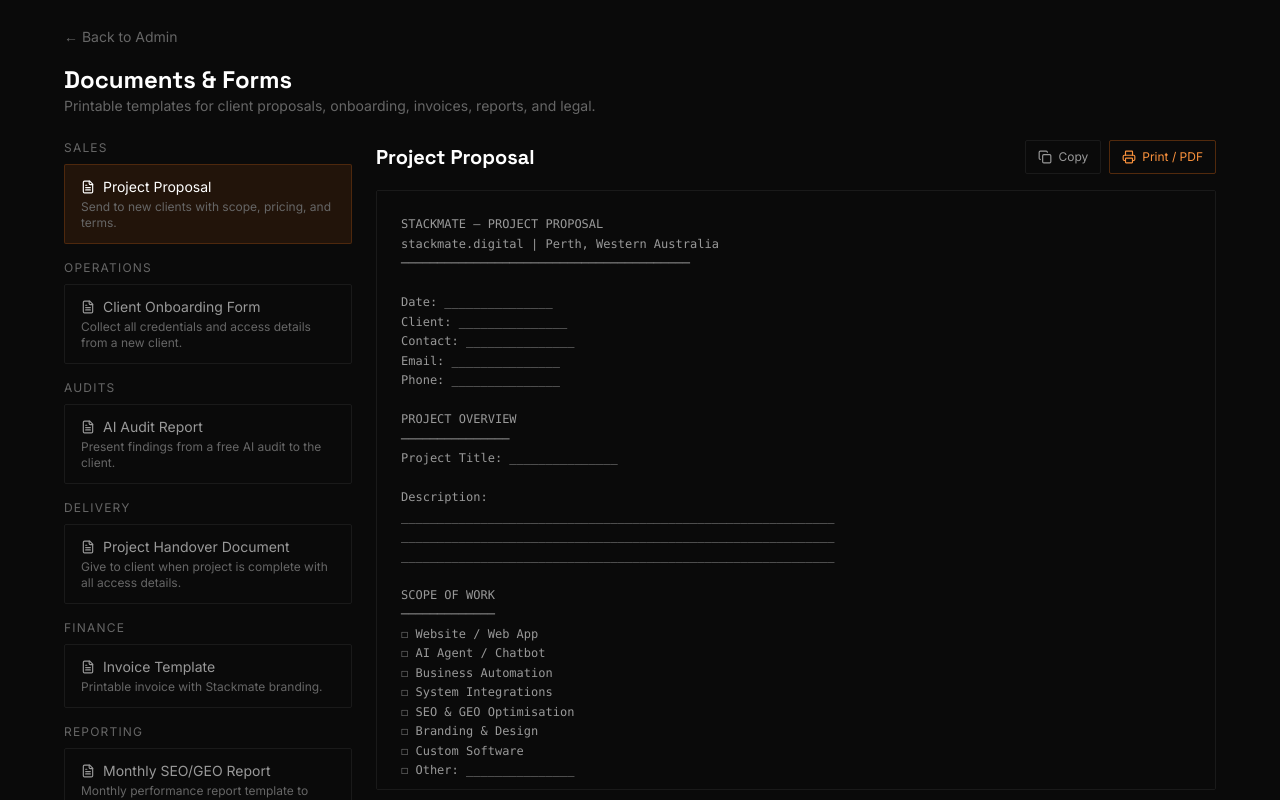
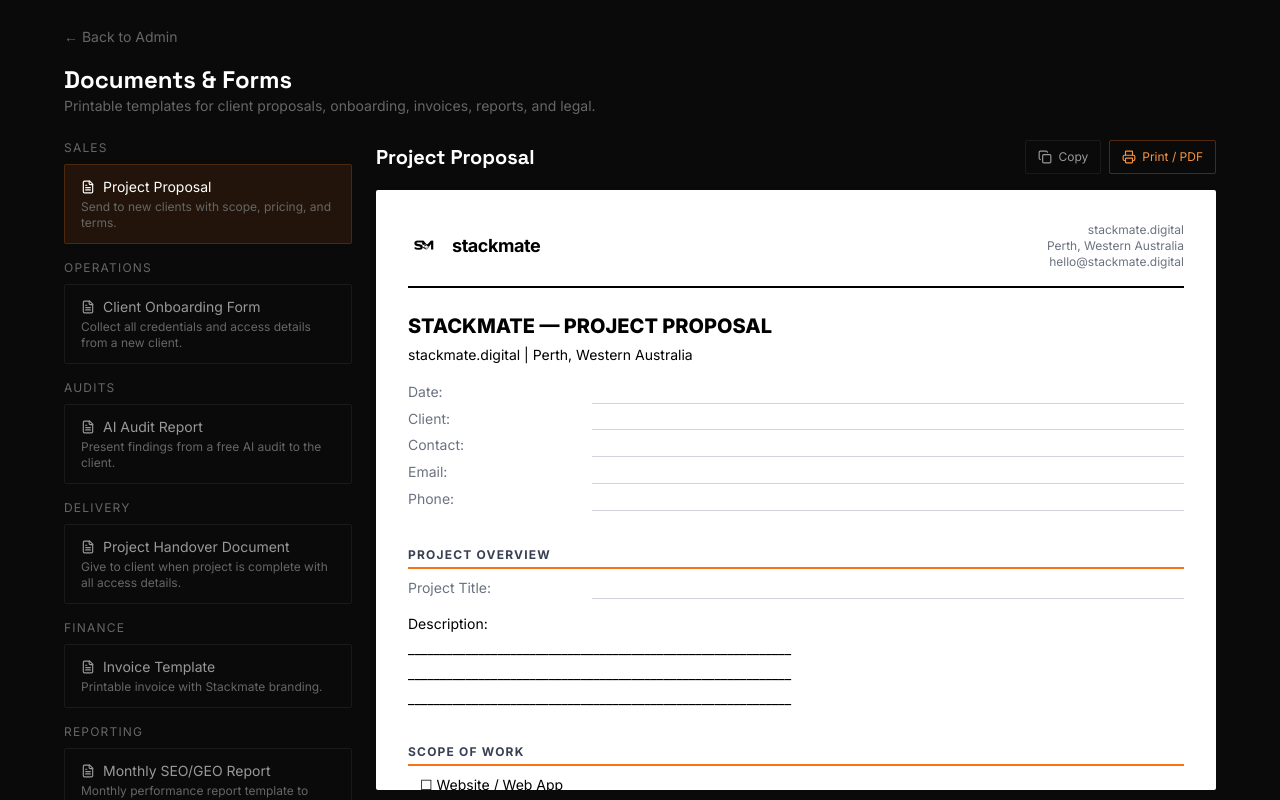
Before and after one commit to flinchify/stackmate, a Next.js app: page /admin/documents in a window 1280 px wide. Both pictures are taken after a click on the button 208 px from the left and 204 px from the top of the page. Shown: the top 800 px of the page. Built offline with nearby package versions, Linux system fonts and the light colour scheme.

Commit message:
feat: professional document styling - logo header, Word-doc layout, styled print/PDF output

```diff
--- a/app/admin/documents/page.tsx
+++ b/app/admin/documents/page.tsx
@@ -541,12 +541,54 @@
   const printDoc = (content: string, title: string) => {
     const win = window.open('', '_blank');
     if (!win) return;
+    // Convert plain text to styled HTML doc
+    const lines = content.split('\n');
+    let html = '';
+    for (const line of lines) {
+      if (line.startsWith('STACKMATE') || line.startsWith('NON-DISCLOSURE')) {
+        html += `<h1 style="font-size:24px;font-weight:800;margin:0 0 4px 0;letter-spacing:-0.5px;">${line}</h1>`;
+      } else if (line.match(/^[A-Z][A-Z\s\/&()]+$/) && line.length > 3 && !line.includes('___')) {
+        html += `<h2 style="font-size:14px;font-weight:700;text-transform:uppercase;letter-spacing:1px;margin:24px 0 8px 0;color:#333;border-bottom:2px solid #f97316;padding-bottom:4px;">${line}</h2>`;
+      } else if (line.startsWith('────') || line.startsWith('───')) {
+        // skip dividers, handled by h2 border
+      } else if (line.startsWith('☐')) {
+        html += `<div style="margin:4px 0 4px 12px;">${line}</div>`;
+      } else if (line.match(/^\d+\.\s/)) {
+        html += `<div style="margin:4px 0 4px 12px;font-weight:500;">${line}</div>`;
+      } else if (line.includes('___') && line.includes(':')) {
+        const [label, ...rest] = line.split(':');
+        html += `<div style="margin:6px 0;display:flex;gap:8px;"><span style="color:#666;min-width:180px;">${label.trim()}:</span><span style="flex:1;border-bottom:1px solid #ddd;min-height:20px;">${rest.join(':').replace(/_/g, '').trim()}</span></div>`;
+      } else if (line.trim() === '') {
+        html += '<div style="height:8px;"></div>';
+      } else {
+        html += `<p style="margin:4px 0;">${line}</p>`;
+      }
+    }
+
     win.document.write(`<html><head><title>${title} — Stackmate</title><style>
-      body { font-family: 'Courier New', monospace; font-size: 12px; padding: 40px; max-width: 800px; margin: 0 auto; line-height: 1.6; }
-      @media print { body { padding: 20px; } }
-    </style></head><body><pre>${content}</pre></body></html>`);
+      @import url('https://fonts.googleapis.com/css2?family=Inter:wght@400;500;600;700;800&display=swap');
+      body { font-family: 'Inter', -apple-system, sans-serif; font-size: 13px; padding: 60px; max-width: 800px; margin: 0 auto; line-height: 1.7; color: #1a1a1a; }
+      @media print { body { padding: 40px; } @page { margin: 20mm; } }
+      .header { display: flex; align-items: center; justify-content: space-between; margin-bottom: 32px; padding-bottom: 16px; border-bottom: 3px solid #0a0a0a; }
+      .header img { height: 36px; }
+      .header-right { text-align: right; font-size: 11px; color: #666; }
+    </style></head><body>
+      <div class="header">
+        <div style="display:flex;align-items:center;gap:12px;">
+          <img src="/logo.png" alt="Stackmate" />
+          <span style="font-size:20px;font-weight:800;letter-spacing:-0.5px;">stackmate</span>
+        </div>
+        <div class="header-right">
+          stackmate.digital<br/>Perth, Western Australia<br/>hello@stackmate.digital
+        </div>
+      </div>
+      ${html}
+      <div style="margin-top:48px;padding-top:16px;border-top:1px solid #eee;text-align:center;font-size:10px;color:#999;">
+        Stackmate &middot; stackmate.digital &middot; Perth, Western Australia
+      </div>
+    </body></html>`);
     win.document.close();
-    win.print();
+    setTimeout(() => win.print(), 500);
   };
 
   const active = TEMPLATES.find(t => t.id === activeDoc);
@@ -597,7 +639,35 @@
                     </button>
                   </div>
                 </div>
-                <pre className="bg-sm-dark border border-sm-border rounded-sm p-6 text-xs text-sm-light font-mono whitespace-pre-wrap leading-relaxed max-h-[75vh] overflow-y-auto">{active.content}</pre>
+                <div className="bg-white text-black rounded-sm p-8 max-h-[75vh] overflow-y-auto text-sm leading-relaxed">
+                  {/* Logo header */}
+                  <div className="flex items-center justify-between mb-6 pb-4 border-b-2 border-black">
+                    <div className="flex items-center gap-3">
+                      {/* eslint-disable-next-line @next/next/no-img-element */}
+                      <img src="/logo.png" alt="Stackmate" className="h-8" />
+                      <span className="font-bold text-lg tracking-tight">stackmate</span>
+                    </div>
+                    <div className="text-right text-xs text-gray-500">
+                      <p>stackmate.digital</p>
+                      <p>Perth, Western Australia</p>
+                      <p>hello@stackmate.digital</p>
+                    </div>
+                  </div>
+                  {/* Rendered content */}
+                  {active.content.split('\n').map((line, i) => {
+                    if (line.startsWith('STACKMATE') || line.startsWith('NON-DISCLOSURE')) return <h1 key={i} className="text-xl font-extrabold mb-1">{line}</h1>;
+                    if (line.match(/^[A-Z][A-Z\s\/&()]+$/) && line.length > 3 && !line.includes('___')) return <h2 key={i} className="text-xs font-bold uppercase tracking-widest mt-6 mb-2 text-gray-700 border-b-2 border-orange-500 pb-1">{line}</h2>;
+                    if (line.startsWith('\u2500')) return null;
+                    if (line.startsWith('\u2610')) return <div key={i} className="ml-3 my-1">{line}</div>;
+                    if (line.match(/^\d+\.\s/)) return <div key={i} className="ml-3 my-1 font-medium">{line}</div>;
+                    if (line.includes('___') && line.includes(':')) {
+                      const [label] = line.split(':');
+                      return <div key={i} className="flex gap-2 my-1"><span className="text-gray-500 w-44 shrink-0">{label.trim()}:</span><span className="flex-1 border-b border-gray-300"></span></div>;
+                    }
+                    if (line.trim() === '') return <div key={i} className="h-2" />;
+                    return <p key={i} className="my-0.5">{line}</p>;
+                  })}
+                </div>
               </div>
             )}
           </div>
```
